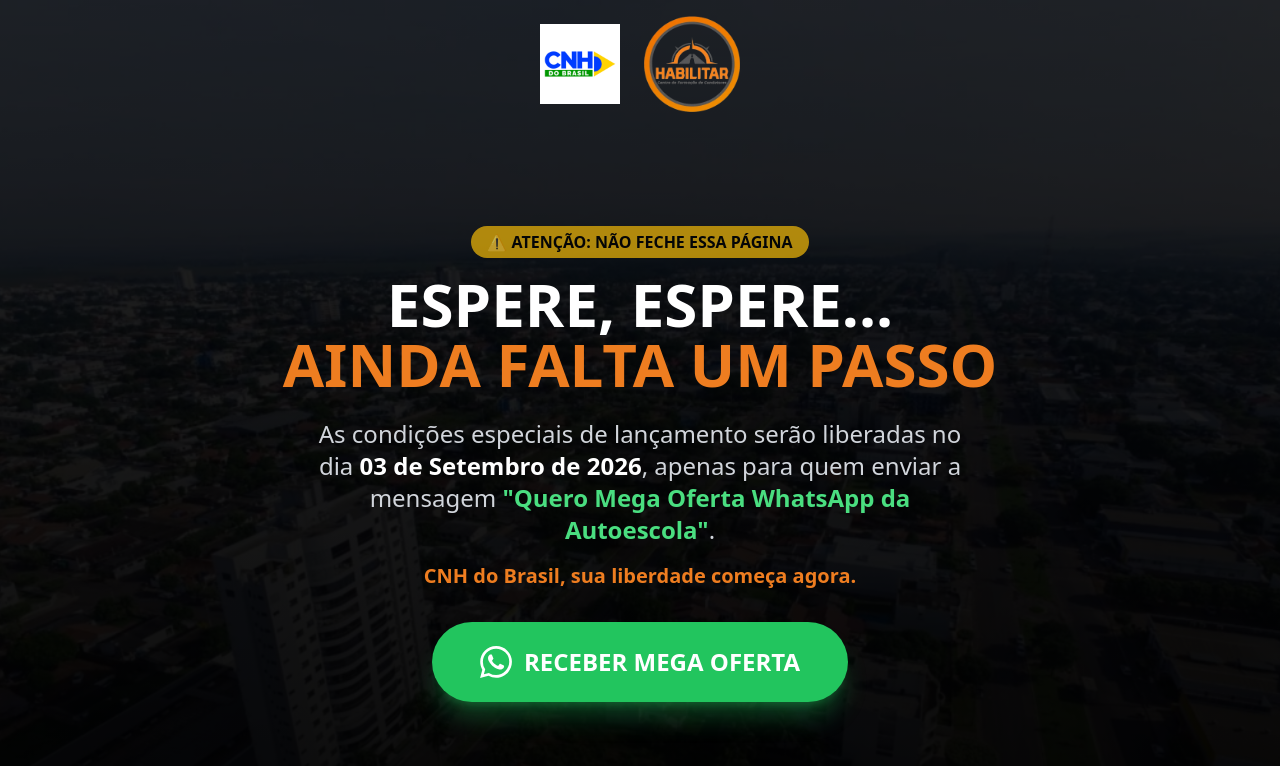
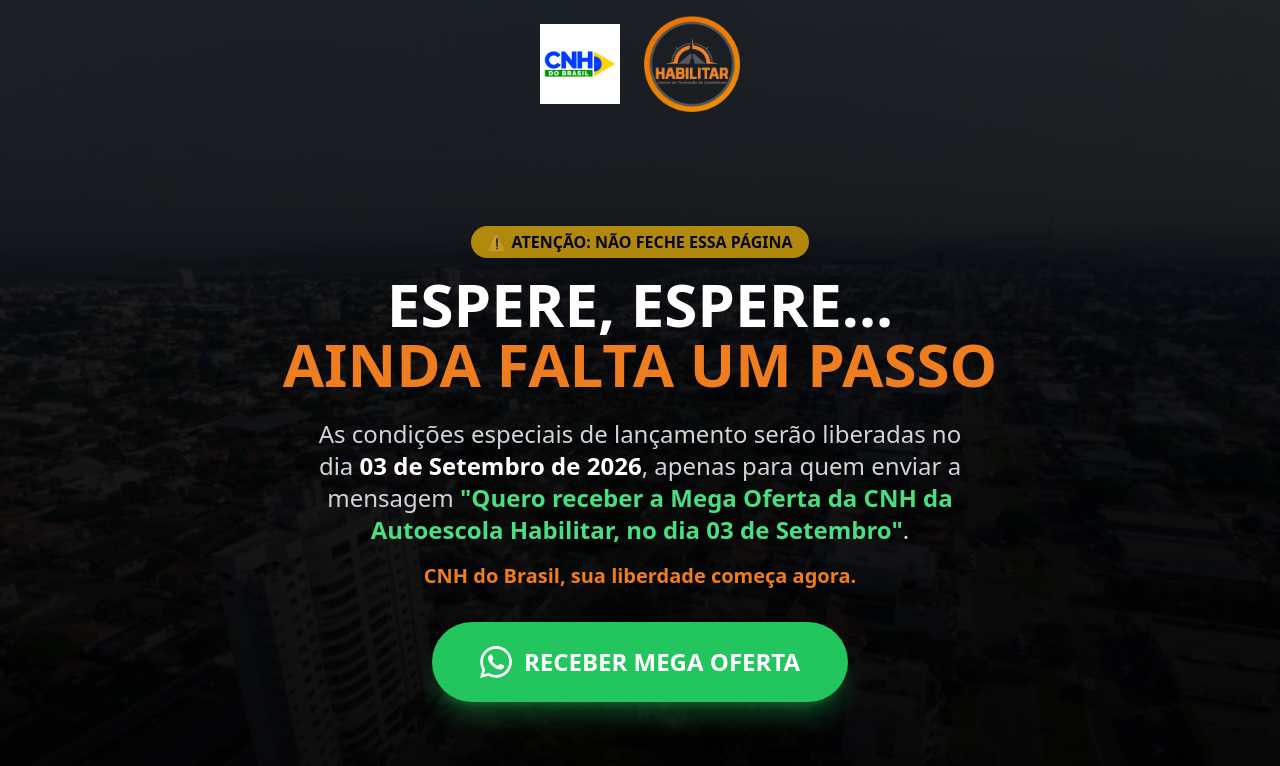
Before and after one commit to alexdonega/site-ae-habilitar, a React (Vite) app: page /grupo-vip in a window 1280 px wide. Shown: the top 766 px of the page. Built offline with nearby package versions, Linux system fonts and the light colour scheme.

Commit message:
feat: update pre-filled WhatsApp message to Mega Oferta copy

```diff
--- a/src/GrupoVip.jsx
+++ b/src/GrupoVip.jsx
@@ -3,7 +3,7 @@ import React, { useState, useEffect } from 'react';
 function GrupoVip() {
     const [redirectCountdown, setRedirectCountdown] = useState(5);
     const whatsappNumber = "556699630260";
-    const whatsappMessage = "Quero Mega Oferta WhatsApp da Autoescola";
+    const whatsappMessage = "Quero receber a Mega Oferta da CNH da Autoescola Habilitar, no dia 03 de Setembro";
     const whatsappLink = `https://wa.me/${whatsappNumber}?text=${encodeURIComponent(whatsappMessage)}`;
 
     useEffect(() => {
@@ -54,7 +54,7 @@ function GrupoVip() {
                             </h1>
                             <p className="text-gray-300 text-lg md:text-2xl max-w-2xl mx-auto leading-relaxed mb-4">
                                 As condições especiais de lançamento serão liberadas no dia <strong className="text-white">03 de Setembro de 2026</strong>,
-                                apenas para quem enviar a mensagem <strong className="text-green-400">"Quero Mega Oferta WhatsApp da Autoescola"</strong>.
+                                apenas para quem enviar a mensagem <strong className="text-green-400">"Quero receber a Mega Oferta da CNH da Autoescola Habilitar, no dia 03 de Setembro"</strong>.
                             </p>
                             <p className="text-habilitar-orange font-semibold text-base md:text-xl mb-8">CNH do Brasil, sua liberdade começa agora.</p>
                         </div>
```
